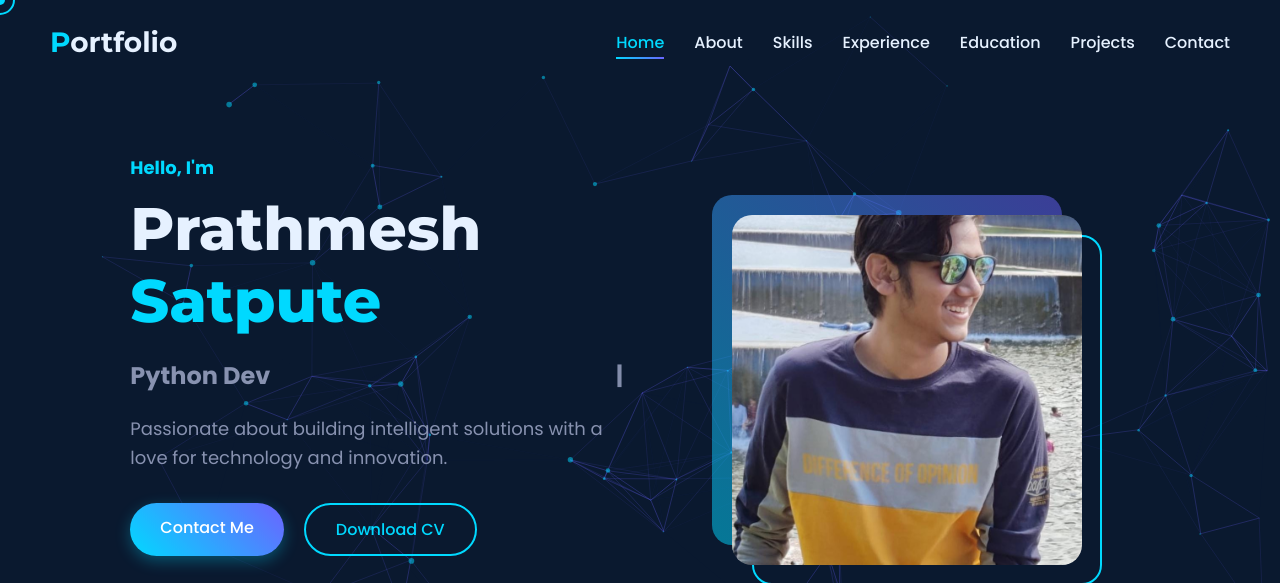
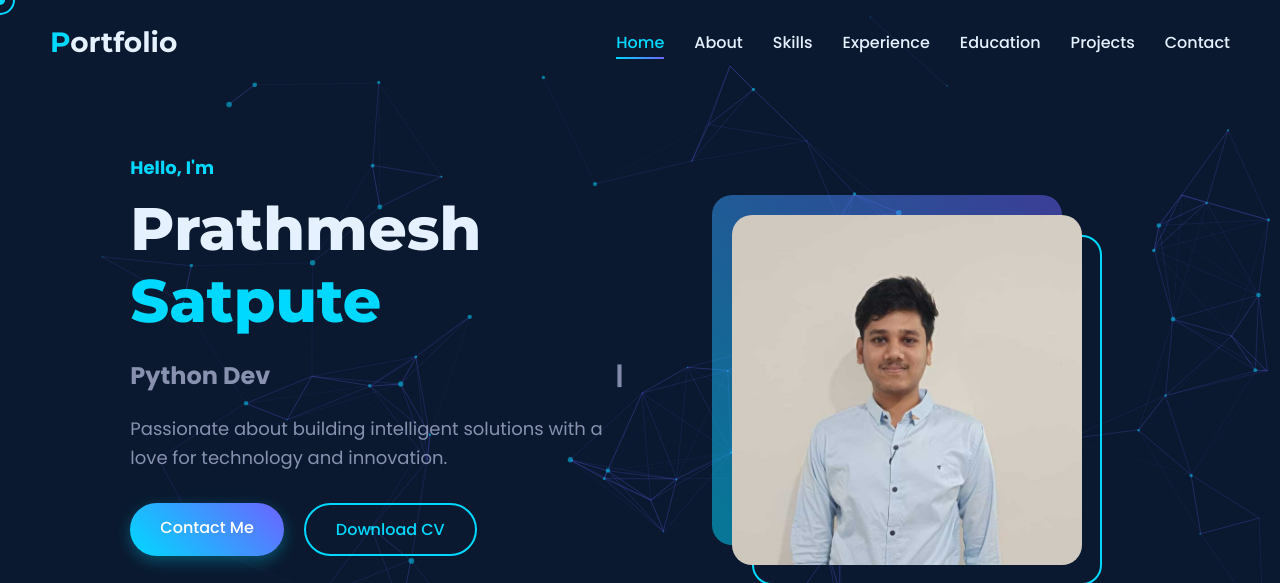
Before and after one commit to Prathmesh5332/prathamesh-portfolio, a plain HTML site: page index.html in a window 1280 px wide. Shown: the top 583 px of the page. Drawn offline with nearby package versions, Linux system fonts and the light colour scheme.

Commit message:
Update index.html

```diff
--- a/index.html
+++ b/index.html
@@ -71,7 +71,7 @@
             </div>
             <div class="image-content" data-aos="fade-left" data-aos-delay="400">
                 <div class="img-box">
-                    <img src="./profile.jpeg" alt="Prathmesh Satpute" class="home-img">
+                    <img src="./profilepic.jpeg" alt="Prathmesh Satpute" class="home-img">
                     <div class="shape shape-1"></div>
                     <div class="shape shape-2"></div>
                 </div>
```
